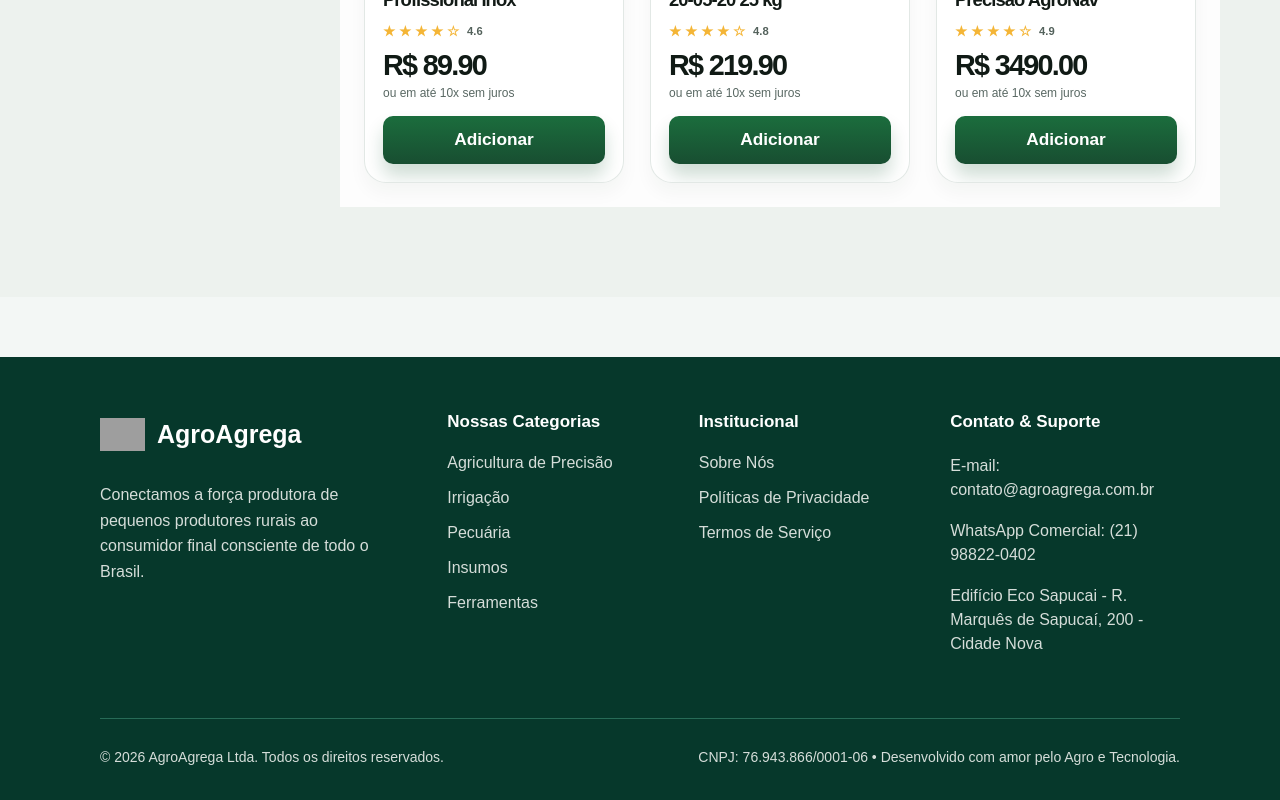
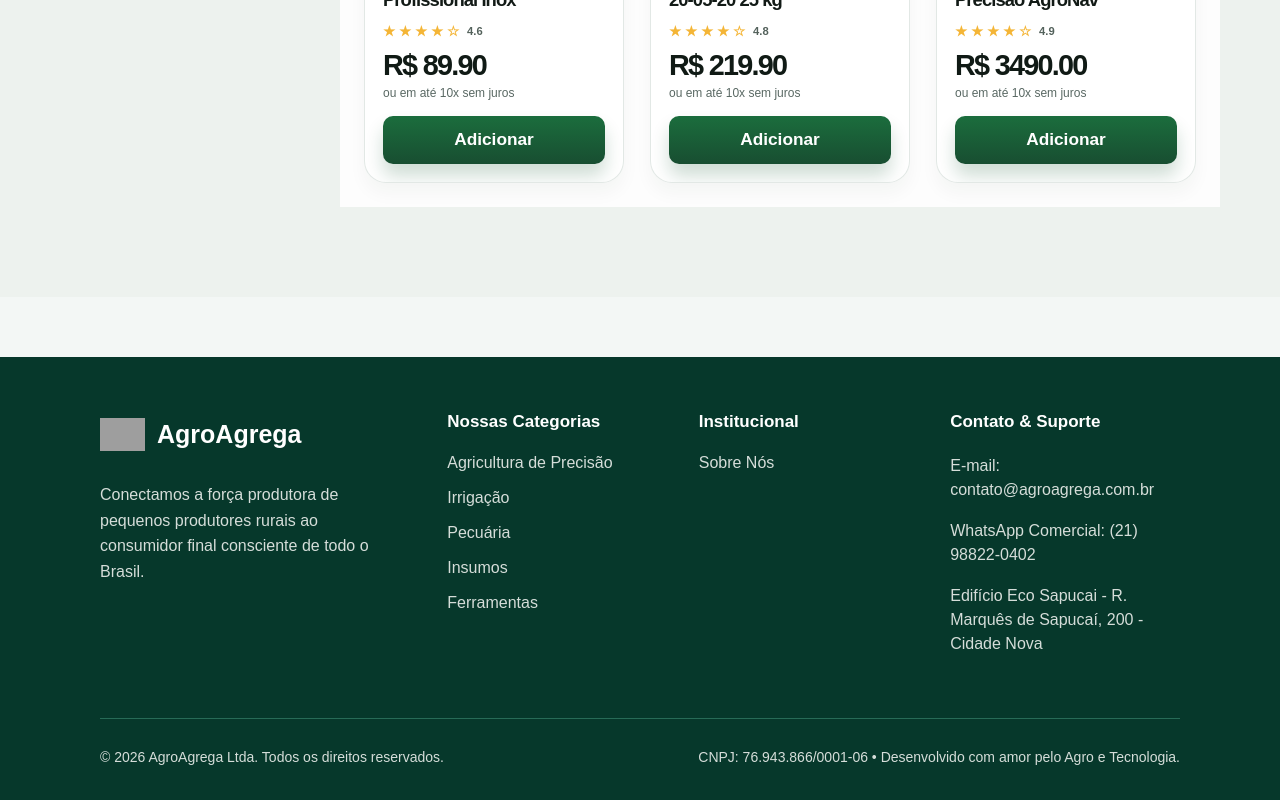
Before and after one commit to Phduartebjj/E-commerce-AgroAgrega, an Angular app in the folder e-commerce-AgroAgrega/: page /products in a window 1280 px wide. Shown: the part 2808-3608 px from the top of the page. Built offline with nearby package versions, Linux system fonts and the light colour scheme; grey boxes are pictures that could not be loaded.

Commit message:
fix(footer): Remove links não funcionais

```diff
--- a/e-commerce-AgroAgrega/src/app/shared/components/footer/footer.html
+++ b/e-commerce-AgroAgrega/src/app/shared/components/footer/footer.html
@@ -28,8 +28,6 @@
       <h3>Institucional</h3>
 
       <a routerLink="/about">Sobre Nós</a>
-      <a href="#">Políticas de Privacidade</a>
-      <a href="#">Termos de Serviço</a>
     </nav>
 
     <!-- CONTATO -->
```
